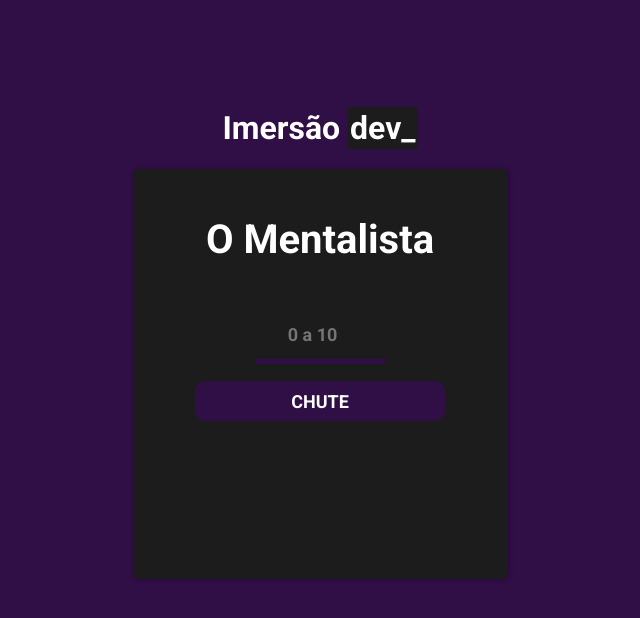
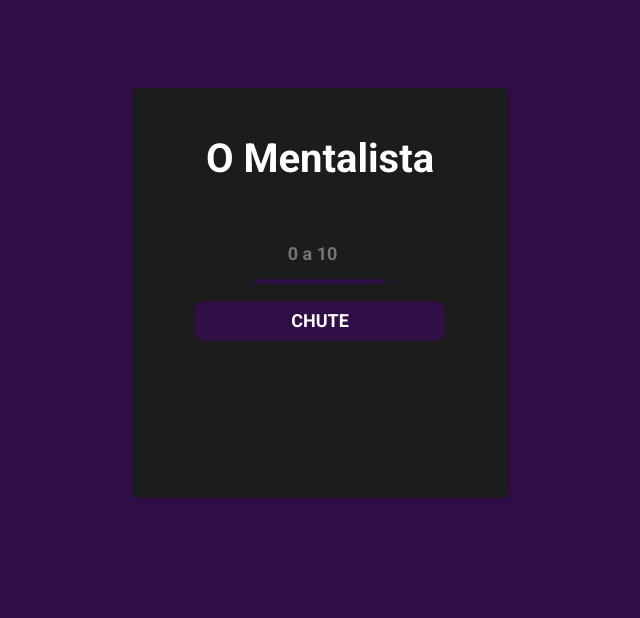
Before and after one commit to danffp/mentalist, a plain HTML site: page index.html in a window 1280 px wide. Shown: the whole page, without its empty margins (320-960 px from the left). Drawn offline with Linux system fonts and the light colour scheme.

Commit message:
removed unncessary code

```diff
--- a/index.html
+++ b/index.html
@@ -10,9 +10,6 @@
     <title>O Mentalista</title>
 </head>
 <body>
-
-    <h1>Imersão <span>dev_</span></h1>
-
     <div class="container">
         <h1>O Mentalista</h1>
         <input type="number" id="txtnum" placeholder="0 a 10">
--- a/script.js
+++ b/script.js
@@ -1,4 +1,4 @@
-//
+// https://github.com/danffp
 var NumSec = parseInt(Math.random() * 11);
 var attempts = 2;
 
--- a/style.css
+++ b/style.css
@@ -4,17 +4,6 @@ body{
 
     padding-top: 80px;
     background-color: #300e46;
-}
-body h1{
-
-    font-family: 'Roboto', sans-serif;
-    color: #fff;
-    text-align: center;
-}
-body span{
-
-    background-color: #1c1c1c;
-    padding: 2px;
 }
 .container{
 
```
